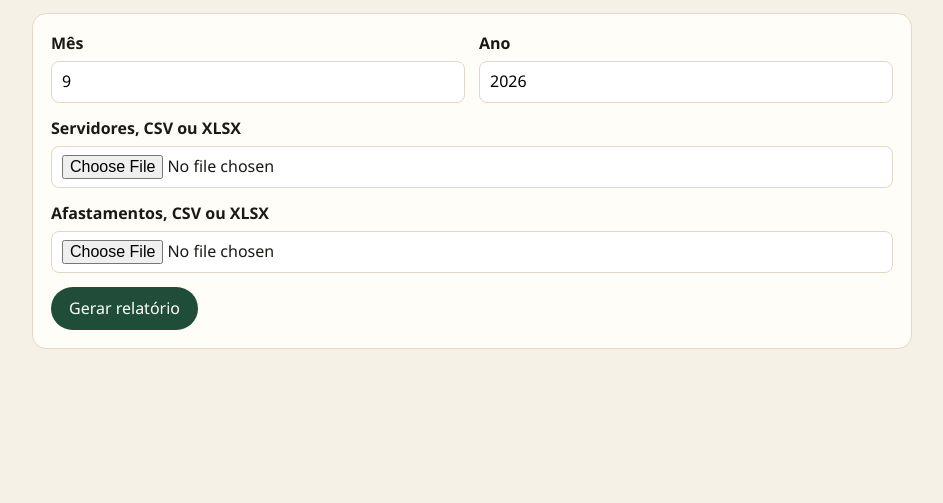
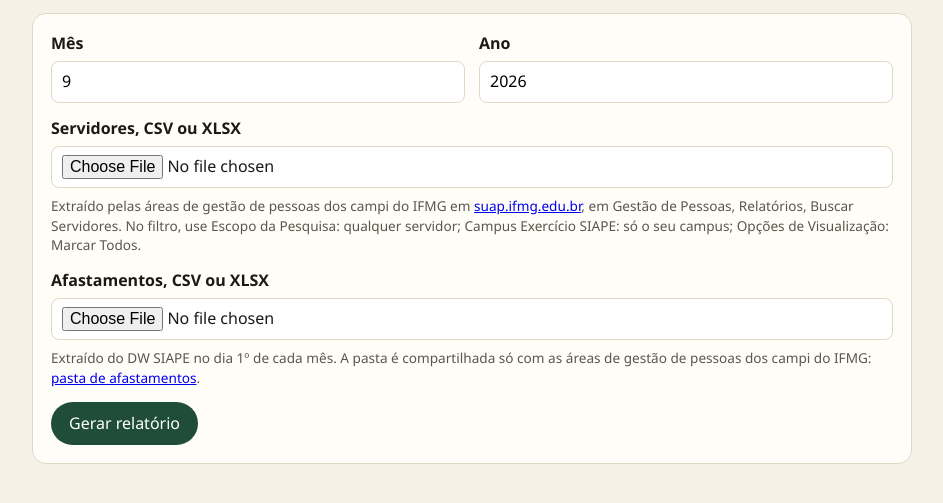
Before and after one commit to matheuscfrade/ConsultaProgressao, a FastAPI app: page / in a window 1280 px wide. Shown: the part 169-672 px from the top of the page, without its empty margins (168-1111 px from the left). Run offline with FastAPI, Linux system fonts and the light colour scheme.

Commit message:
Explica de onde sai cada relatório.
As dicas ficam abaixo dos arquivos de servidores e de afastamentos.

```diff
--- a/estatico/index.html
+++ b/estatico/index.html
@@ -38,6 +38,7 @@
       padding: 10px 18px; text-decoration: none; width: fit-content; cursor: pointer;
     }
     button:disabled { opacity: 0.55; cursor: wait; }
+    .dica { margin: -6px 0 0; color: var(--muted); font-size: 0.85rem; font-weight: 400; }
     .erro { padding: 12px 16px; border-color: var(--rust); color: var(--rust); }
     .aviso, .status { padding: 12px 16px; margin-bottom: 12px; }
     .resumo { display: flex; flex-wrap: wrap; gap: 10px; margin: 18px 0; }
@@ -83,7 +84,9 @@
         <label>Ano <input type="number" name="ano" min="1990" max="2100" required></label>
       </div>
       <label>Servidores, CSV ou XLSX <input type="file" name="servidores" accept=".csv,.xlsx" required></label>
+      <p class="dica">Extraído pelas áreas de gestão de pessoas dos campi do IFMG em <a href="https://suap.ifmg.edu.br/">suap.ifmg.edu.br</a>, em Gestão de Pessoas, Relatórios, Buscar Servidores. No filtro, use Escopo da Pesquisa: qualquer servidor; Campus Exercício SIAPE: só o seu campus; Opções de Visualização: Marcar Todos.</p>
       <label>Afastamentos, CSV ou XLSX <input type="file" name="afastamentos" accept=".csv,.xlsx" required></label>
+      <p class="dica">Extraído do DW SIAPE no dia 1º de cada mês. A pasta é compartilhada só com as áreas de gestão de pessoas dos campi do IFMG: <a href="https://drive.google.com/drive/folders/1tvBAQTSm6fVmi7CiaLK-v6ooFnaq7jc_?usp=drive_link">pasta de afastamentos</a>.</p>
       <button type="submit" id="gerar" disabled>Gerar relatório</button>
     </form>
     <div id="resultado"></div>
--- a/templates/index.html
+++ b/templates/index.html
@@ -54,6 +54,7 @@
       width: fit-content;
       cursor: pointer;
     }
+    .dica { margin: -6px 0 0; color: var(--muted); font-size: 0.85rem; font-weight: 400; }
     .erro { padding: 12px 16px; border-color: var(--rust); color: var(--rust); }
     .aviso { padding: 12px 16px; margin-bottom: 12px; }
     .resumo { display: flex; flex-wrap: wrap; gap: 10px; margin: 18px 0; }
@@ -106,7 +107,9 @@
         <label>Ano <input type="number" name="ano" min="1990" max="2100" value="{{ ano }}" required></label>
       </div>
       <label>Servidores, CSV ou XLSX <input type="file" name="servidores" accept=".csv,.xlsx" required></label>
+      <p class="dica">Extraído pelas áreas de gestão de pessoas dos campi do IFMG em <a href="https://suap.ifmg.edu.br/">suap.ifmg.edu.br</a>, em Gestão de Pessoas, Relatórios, Buscar Servidores. No filtro, use Escopo da Pesquisa: qualquer servidor; Campus Exercício SIAPE: só o seu campus; Opções de Visualização: Marcar Todos.</p>
       <label>Afastamentos, CSV ou XLSX <input type="file" name="afastamentos" accept=".csv,.xlsx" required></label>
+      <p class="dica">Extraído do DW SIAPE no dia 1º de cada mês. A pasta é compartilhada só com as áreas de gestão de pessoas dos campi do IFMG: <a href="https://drive.google.com/drive/folders/1tvBAQTSm6fVmi7CiaLK-v6ooFnaq7jc_?usp=drive_link">pasta de afastamentos</a>.</p>
       <button type="submit">Gerar relatório</button>
     </form>
 
```
